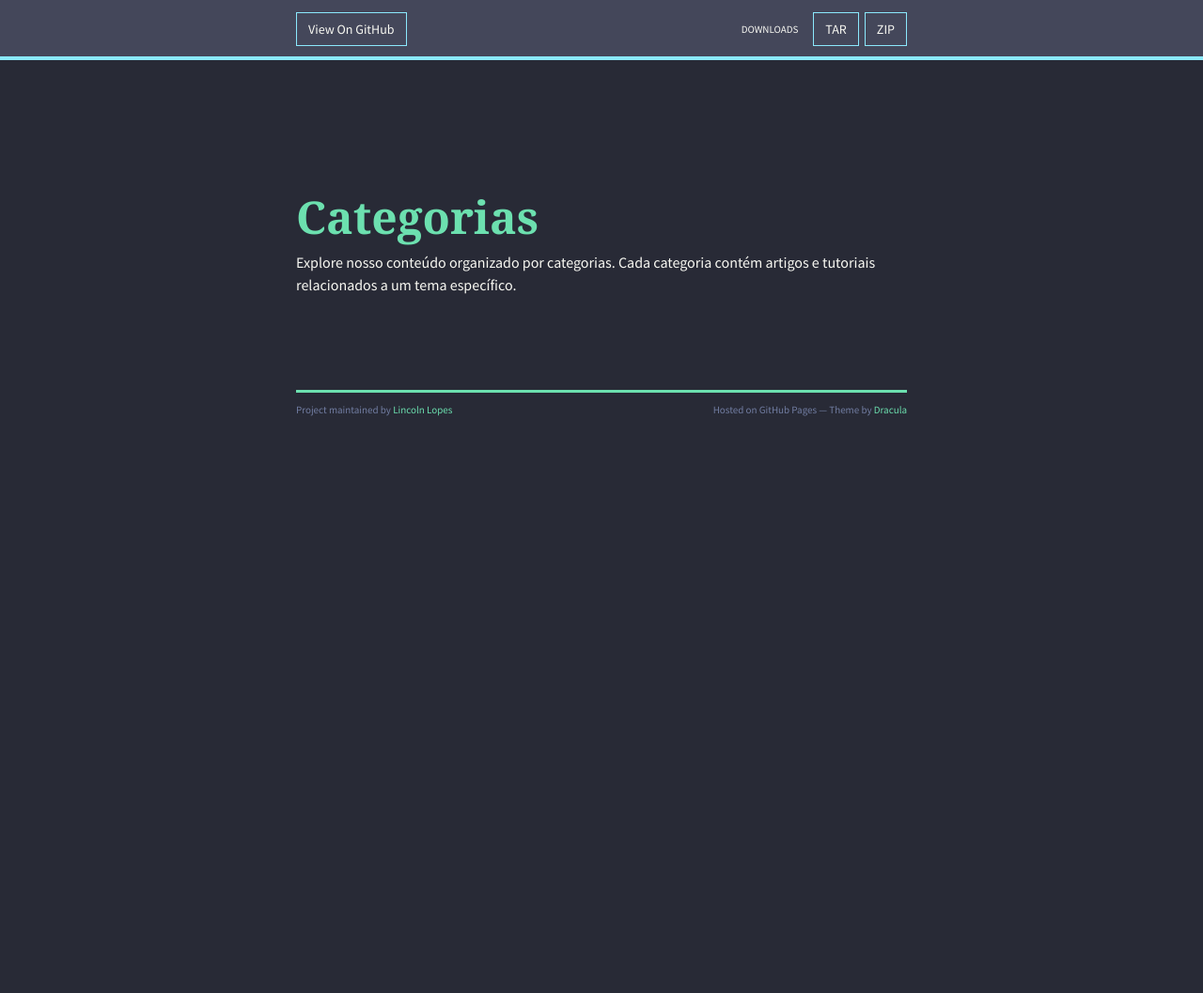
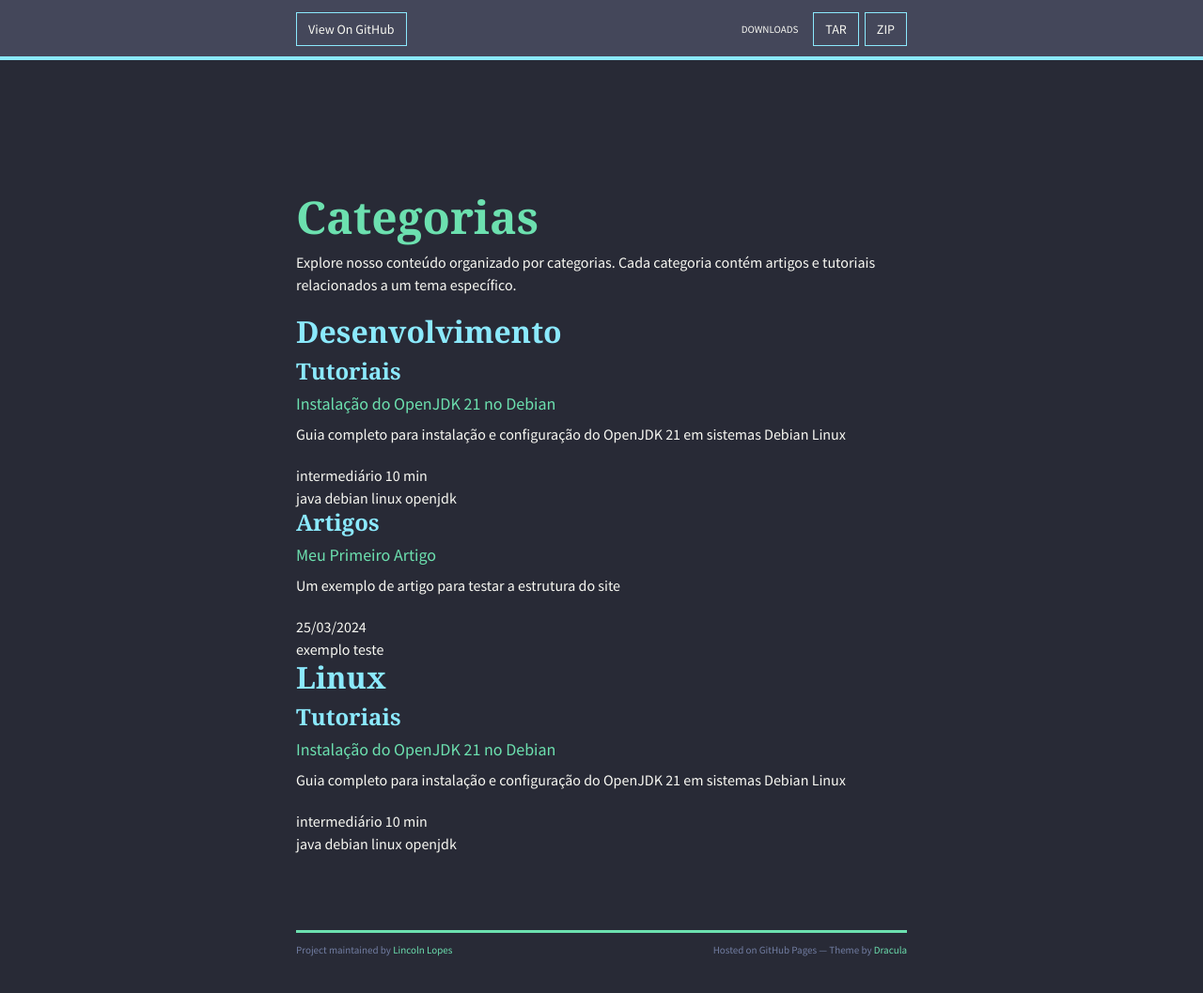
Before and after one commit to lincolnlopes/lincolnlopes.github.io, a Jekyll site: the page built from categories/index.md, in a window 1280 px wide and 1103 px high. Shown: the top 1057 px of the window at 94% size. Built offline with Jekyll 4.4.1, drawn with Linux system fonts in a browser that asks for light colours; nearby versions of some CDN libraries; some of the changed lines change nothing that is shown.

````diff
--- /dev/null
+++ b/_articles/primeiro-artigo.md
@@ -0,0 +1,45 @@
+---
+layout: article
+title: Meu Primeiro Artigo
+description: Um exemplo de artigo para testar a estrutura do site
+date: 2024-03-25
+author: Lincoln Lopes
+tags:
+  - exemplo
+  - teste
+categories:
+  - desenvolvimento
+  - tecnologia
+---
+# Meu Primeiro Artigo
+
+Este é um artigo de exemplo para testar a estrutura do site. Aqui você pode escrever seu conteúdo usando Markdown.
+
+## Subtítulo
+
+Você pode usar diferentes níveis de títulos:
+
+### Título de Nível 3
+
+E assim por diante...
+
+## Listas
+
+Você pode criar listas:
+
+* Item 1
+* Item 2
+* Item 3
+
+## Código
+
+E também incluir blocos de código:
+
+```python
+def exemplo():
+    print("Olá, mundo!")
+```
+
+## Conclusão
+
+Este é apenas um exemplo de como estruturar seus artigos. Você pode personalizar o conteúdo conforme suas necessidades.
--- a/_config.yml
+++ b/_config.yml
@@ -33,9 +33,6 @@
   tutorials:
     output: true
     permalink: /tutorials/:path/
-  devops:
-    output: true
-    permalink: /devops/:path/
   articles:
     output: true
     permalink: /articles/:path/
@@ -50,12 +47,6 @@
       type: "tutorials"
     values:
       layout: "tutorial"
-      author: "Lincoln Lopes"
-  - scope:
-      path: ""
-      type: "devops"
-    values:
-      layout: "article"
       author: "Lincoln Lopes"
   - scope:
       path: ""
````
Also changed, not shown: _tutorials/update-openjdk-21/index.md (renamed from tutorials/update-openjdk-21/index.md).
